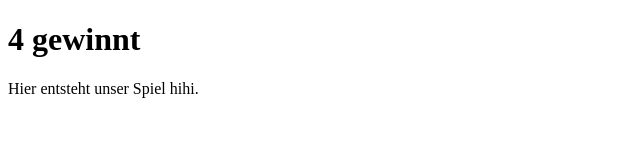
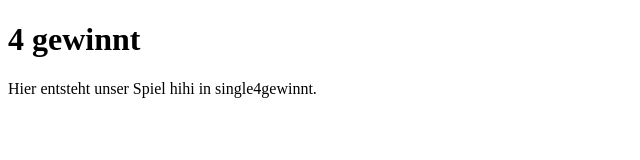
Before and after one commit to lisagnzzz/4gewinnt, a plain HTML site: page index.html in a window 1280 px wide. Shown: the whole page, without its empty margins (0-640 px from the left). Drawn offline with Linux system fonts and the light colour scheme.

Commit message:
Im anderen Branch geändert

```diff
--- a/index.html
+++ b/index.html
@@ -6,6 +6,6 @@
 </head>
 <body>
 <h1>4 gewinnt</h1>
-<p>Hier entsteht unser Spiel hihi. </p>
+<p>Hier entsteht unser Spiel hihi in single4gewinnt. </p>
 </body>
 </html>
```
